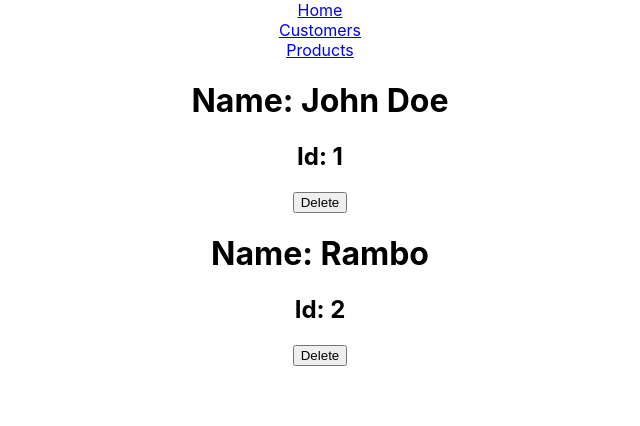
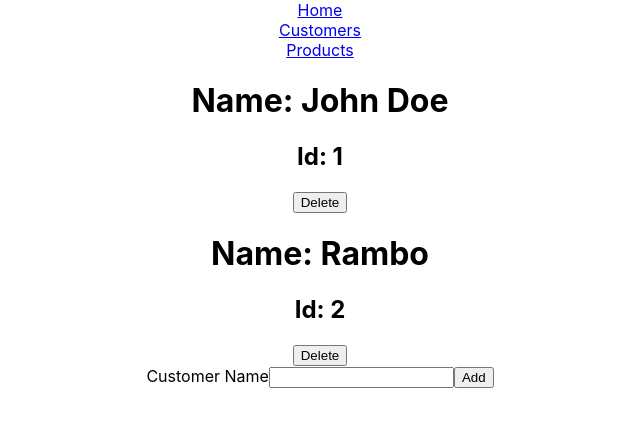
Before and after one commit to lemonouscode/store-app, a React (Create React App) app: page /customers in a window 1280 px wide. Shown: the top 426 px of the page, without its empty margins (320-960 px from the left). Built offline with nearby package versions, Linux system fonts and the light colour scheme.

Commit message:
zadatak 3

```diff
--- a/src/pages/AppCustomers.js
+++ b/src/pages/AppCustomers.js
@@ -3,6 +3,7 @@ import { useState } from "react";
 
 const AppCustomers = () => {
   const [customers, setCustomers] = useState(CustomersService.getAll());
+  const [newCustomer, setNewCustomer] = useState();
 
   const handleDelete = (id) => {
     const isDeleted = CustomersService.delete(id);
@@ -14,6 +15,17 @@ const AppCustomers = () => {
     }
   };
 
+  const handleCustomerName = (name) => {
+    setNewCustomer(name);
+  };
+
+  const handleAddCustomer = () => {
+    const id = Number(customers.length) + 1;
+    const newCust = { id, name: newCustomer };
+    setCustomers([...customers, newCust]);
+    CustomersService.addNewCustomer(newCust);
+  };
+
   return (
     <div>
       {customers.map((e) => (
@@ -23,6 +35,16 @@ const AppCustomers = () => {
           <button onClick={() => handleDelete(e.id)}>Delete</button>
         </div>
       ))}
+
+      <form action="" onSubmit={(e) => e.preventDefault()}>
+        <label htmlFor="cust">Customer Name</label>
+        <input
+          name="cust"
+          onChange={(e) => handleCustomerName(e.target.value)}
+          type="text"
+        />
+        <button onClick={handleAddCustomer}>Add</button>
+      </form>
     </div>
   );
 };
--- a/src/services/CustomersService.js
+++ b/src/services/CustomersService.js
@@ -23,6 +23,10 @@ class CustomersService {
     this.customers = newList;
     return true;
   }
+
+  addNewCustomer(customer) {
+    this.customers.concat(customer);
+  }
 }
 
 export default new CustomersService();
```
